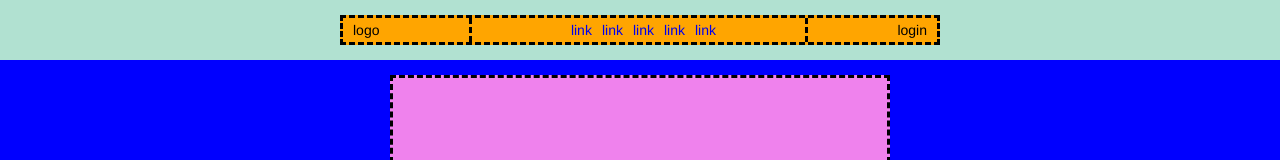
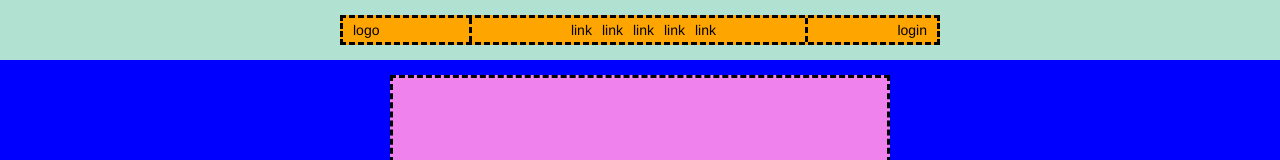
Before and after one commit to EmanuelaCalderone/htmlcss-struttura-discord, a plain HTML site: page index.html in a window 1280 px wide. Shown: the top 160 px of the page. Drawn offline with Linux system fonts and the light colour scheme.

Commit message:
fix errors and indentation

```diff
--- a/css/style.css
+++ b/css/style.css
@@ -48,8 +48,13 @@
     margin-left:10px;
 }
 
-.main-nav div a {
-    text-decoration:none;
+ul {
+    display:flex;
+    flex-direction:row;
+}
+
+.main-nav div li {
+    list-style-type:none;
 }
 
 /*sezione logo navbar*/
--- a/index.html
+++ b/index.html
@@ -14,89 +14,74 @@
                 logo
             </div>
             <div class="link">
-                    <li><a href="#">link</a></li>
-                    <li><a href="#">link</a></li>
-                    <li><a href="#">link</a></li>
-                    <li><a href="#">link</a></li>
-                    <li><a href="#">link</a></li>
+                <ul>
+                    <li>link</li>
+                    <li>link</li>
+                    <li>link</li>
+                    <li>link</li>
+                    <li>link</li>
+                </ul>
             </div>
             <div class="login">
                 login
             </div>
         </nav>
     </header>
-</section>
 
     <main class="container">
 
         <!--jumbotron-->
         <section class="jumbotron">
             <div class="jumbotron-content dashed">
-
             </div>
         </section>
+
         <!--sezione1-->
         <section class="white-section">
             <div class="blue-box dashed">
-
             </div>
             <div class="pink-box dashed">
-
             </div>
         </section>
+
         <!--sezione2-->
         <section class="grey-section">
             <div class="blue-box dashed">
-
             </div>
             <div class="pink-box dashed">
-
             </div>
         </section>
+
         <!--sezione3-->
         <section class="white-section">
             <div class="blue-box dashed">
-
             </div>
             <div class="pink-box dashed">
-
             </div>
         </section>
 
         <!--sezione4-->
         <section class="lightgrey-section">
             <div class="green-box dashed">
-
             </div>
-
         </section>
-
 
     </main>
 
     <!--footer-->
-
     <footer>
-
         <section class="footer-1">
             <div class="coral-box dashed">
-
             </div>
             <div class="turquoise-box">
-
             </div>
             <div class="turquoise-box">
-
             </div>
             <div class="turquoise-box">
-
             </div>
             <div class="turquoise-box">
-
             </div>
         </section>
-
-    </div>
 
         <section class="footer-2">
             <div class="lightgreen-box">
@@ -105,8 +90,5 @@
             </div>
         </section>
     </footer>
-
 </body>
-</main>
-
 </html>
```
Also changed, not shown: 1 other file. Lines whose indentation alone changed are shown as unchanged.
